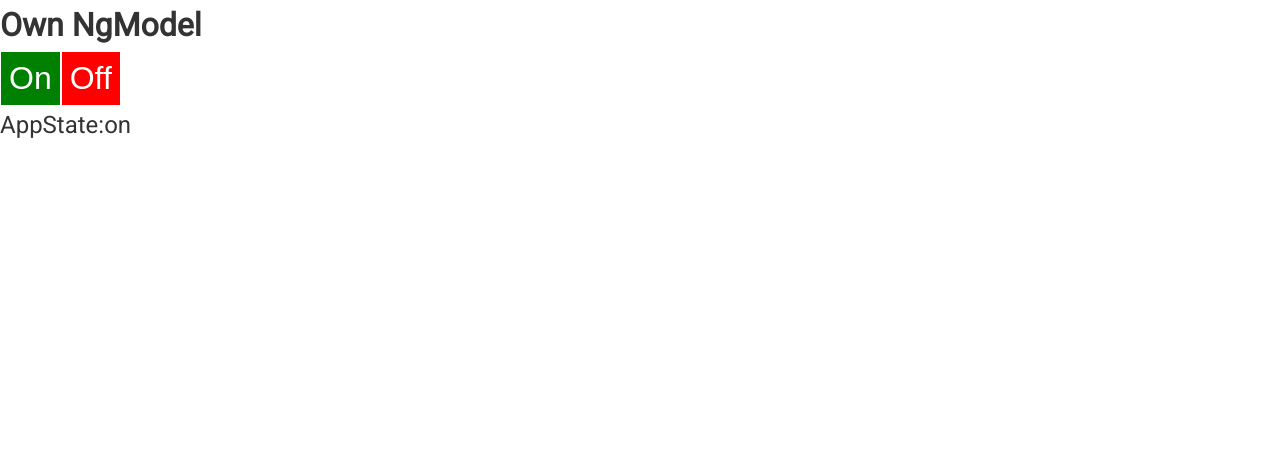
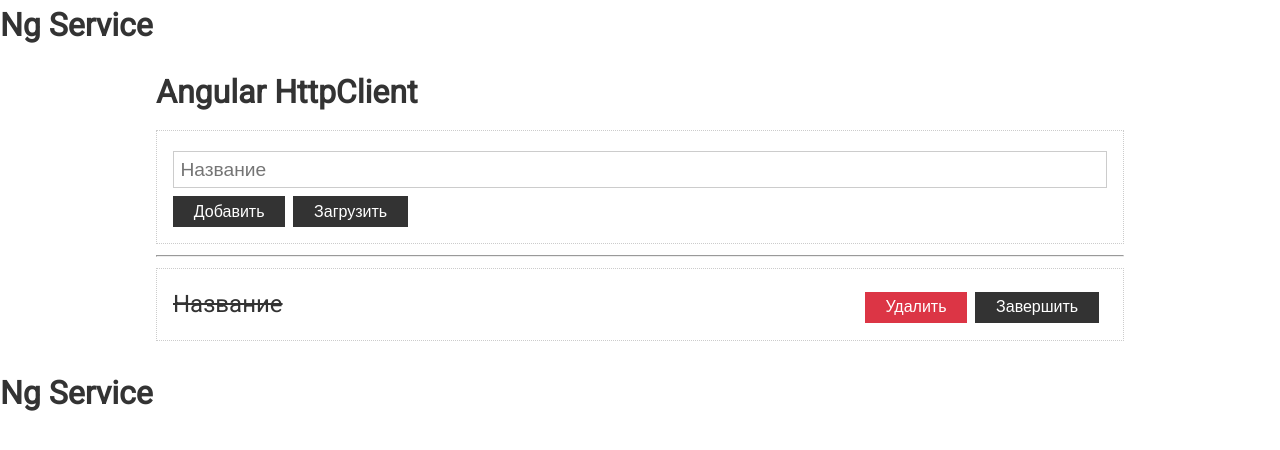
Before and after one commit to master15994/ng-repeat-Vladilen, an Angular app: page / in a window 1280 px wide. Shown: the top 450 px of the page. Built offline with nearby package versions, Linux system fonts and the light colour scheme.

Commit message:
start ng-service-8

```diff
--- a/src/app/app.component.html
+++ b/src/app/app.component.html
@@ -1,8 +1,40 @@
-<h1>Own NgModel</h1>
+<h1>Ng Service</h1>
+
+<div class="container">
+  <h1>Angular HttpClient</h1>
+
+  <div class="card">
+    <div class="form-control">
+      <input type="text" placeholder="Название" />
+    </div>
+    <button class="btn">Добавить</button>
+    <button class="btn">Загрузить</button>
+  </div>
+
+  <hr />
+
+  <div class="card">
+    <p>
+      <span class="completed">Название</span>
+      <span>
+        <button class="btn btn-danger">Удалить</button>
+        <button class="btn">Завершить</button>
+      </span>
+    </p>
+  </div>
+</div>
+
+<h1>Ng Service</h1>
+
+<!-- *<h1>Own NgModel</h1>
 
 <app-own-form [(ngModel)]="appState"></app-own-form>
 
-<p>AppState:{{ appState }}</p>
+<p>AppState:{{ appState }}</p> -->
+
+<!-- *<h1>Own NgModel</h1>
+
+
 <!-- *<h1>Angular Form</h1>
 
 
--- a/src/app/app.component.scss
+++ b/src/app/app.component.scss
@@ -4,13 +4,27 @@
 
 input {
   &.ng-invalid.ng-touched {
-    border: 1.5px solid red;
+    border: 1px solid red;
   }
 
   &.ng-valid.ng-touched {
-    border: 1.5px solid green;
+    border: 1px solid green;
   }
 }
+
+// p {
+//   font-size: 1.5rem;
+// }
+
+// input {
+//   &.ng-invalid.ng-touched {
+//     border: 1.5px solid red;
+//   }
+
+//   &.ng-valid.ng-touched {
+//     border: 1.5px solid green;
+//   }
+// }
 // p {
 //   font-size: 2rem;
 //   text-align: center;
--- a/src/app/app.component.ts
+++ b/src/app/app.component.ts
@@ -23,8 +23,12 @@
   providers: [LocalCounterService],
 })
 export class AppComponent implements OnInit {
-  appState = 'on';
-  ngOnInit(): void {}
+
+  ngOnInit(): void {
+
+  }
+  // appState = 'on';
+  // ngOnInit(): void {}
   // form!: FormGroup;
   // idx!: string | number | null;
 
--- a/src/styles.scss
+++ b/src/styles.scss
@@ -1,4 +1,5 @@
-/* You can add global styles to this file, and also import other style files */
+// /* You can add global styles to this file, and also import other style files */
+// @import url("https://fonts.googleapis.com/css?family=Roboto");
 @import url("https://fonts.googleapis.com/css?family=Roboto");
 
 * {
@@ -54,10 +55,15 @@
     color: #000;
     cursor: not-allowed;
   }
+
+  &:hover {
+    opacity: 0.8;
+  }
 }
 
-.btn:hover {
-  opacity: 0.8;
+.btn.btn-danger {
+  background: #dc3545;
+  color: #fff;
 }
 
 .form-control {
@@ -85,6 +91,15 @@
   padding: 1rem;
   border: #ccc 1px dotted;
   margin: 0.7rem 0;
+
+  p {
+    display: flex;
+    justify-content: space-between;
+
+    span.completed {
+      text-decoration: line-through;
+    }
+  }
 }
 
 input,
@@ -101,3 +116,104 @@
 hr {
   margin: 0.5rem 0;
 }
+
+// * {
+//   box-sizing: border-box;
+//   margin: 0;
+//   padding: 0;
+// }
+
+// body {
+//   font-family: "Roboto", sans-serif;
+//   font-size: 1rem;
+//   line-height: 1.6;
+//   background-color: #fff;
+//   color: #333;
+// }
+
+// .container {
+//   max-width: 1000px;
+//   margin: 0 auto;
+//   padding: 1rem;
+// }
+
+// a {
+//   text-decoration: none;
+// }
+
+// a:hover {
+//   color: #666;
+// }
+
+// ul {
+//   list-style: none;
+// }
+
+// img {
+//   width: 100%;
+// }
+
+// .btn {
+//   display: inline-block;
+//   background: #333333;
+//   color: #fff;
+//   padding: 0.4rem 1.3rem;
+//   font-size: 1rem;
+//   border: none;
+//   cursor: pointer;
+//   margin-right: 0.5rem;
+//   transition: opacity 0.2s ease-in;
+//   outline: none;
+
+//   &:disabled {
+//     background: #ccc;
+//     color: #000;
+//     cursor: not-allowed;
+//   }
+// }
+
+// .btn:hover {
+//   opacity: 0.8;
+// }
+
+// .form-control {
+//   display: block;
+//   margin-top: 0.3rem;
+//   margin-bottom: 0.5rem;
+
+//   label {
+//     display: block;
+//     font-weight: bold;
+//     font-size: 1rem;
+//     margin-bottom: 0.5rem;
+//   }
+
+//   input {
+//     margin-bottom: 0;
+//   }
+
+//   .validation {
+//     color: red;
+//   }
+// }
+
+// .card {
+//   padding: 1rem;
+//   border: #ccc 1px dotted;
+//   margin: 0.7rem 0;
+// }
+
+// input,
+// select,
+// textarea {
+//   display: block;
+//   width: 100%;
+//   padding: 0.4rem;
+//   font-size: 1.2rem;
+//   border: 1px solid #ccc;
+//   margin-bottom: 1rem;
+// }
+
+// hr {
+//   margin: 0.5rem 0;
+// }
```
